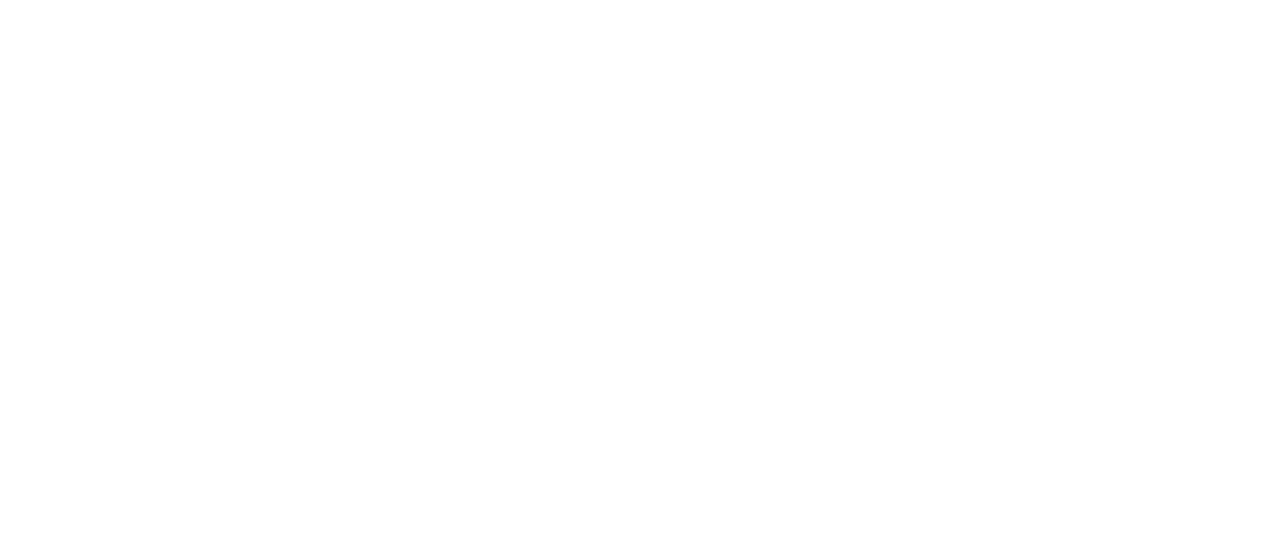
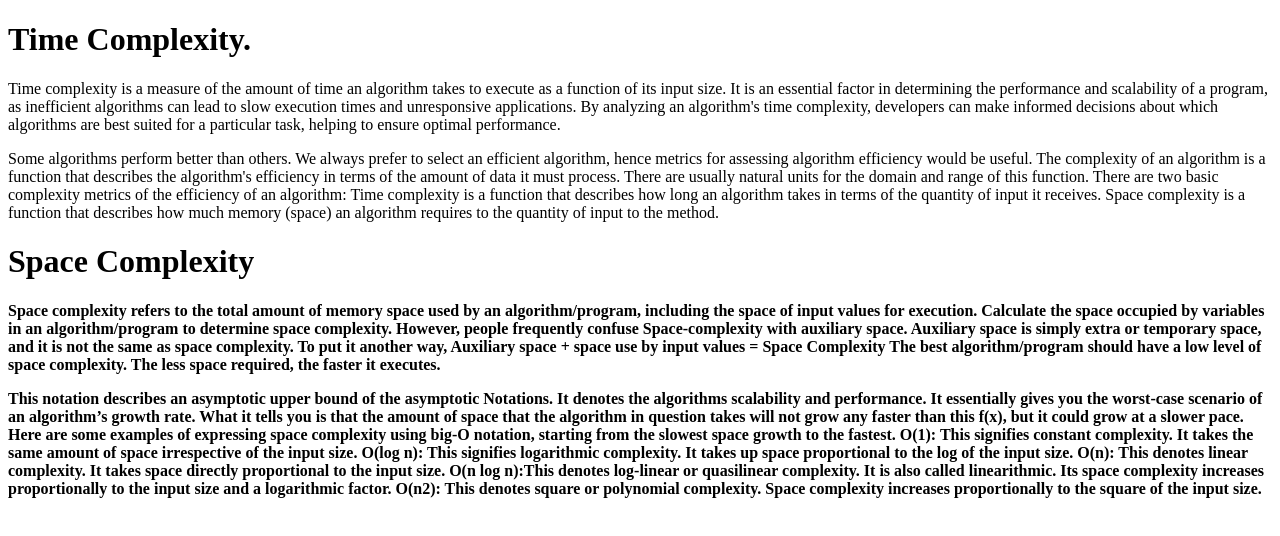
Before and after one commit to acciojob/time-and-space-complexity-HckerBoy95, a website: page main.html in a window 1280 px wide. Drawn offline with Linux system fonts and the light colour scheme.

Commit message:
created a submission

```diff
--- a/main.html
+++ b/main.html
@@ -7,7 +7,35 @@
 </head>
 
 <body>
-	<!-- the entire body must be written by student -->
+	<h1>Time Complexity.</h1>
+	<p>Time complexity is a measure of the amount of time an algorithm takes to execute as a function of its input size. It is an essential factor in determining the performance and scalability of a program, as inefficient algorithms can lead to slow execution times and unresponsive applications. By analyzing an algorithm's time complexity, developers can make informed decisions about which algorithms are best suited for a particular task, helping to ensure optimal performance.
+</p>
+
+	<p>Some algorithms perform better than others. We always prefer to select an efficient algorithm, hence metrics for assessing algorithm efficiency would be useful.
+
+The complexity of an algorithm is a function that describes the algorithm's efficiency in terms of the amount of data it must process. There are usually natural units for the domain and range of this function. There are two basic complexity metrics of the efficiency of an algorithm:
+
+Time complexity is a function that describes how long an algorithm takes in terms of the quantity of input it receives.
+Space complexity is a function that describes how much memory (space) an algorithm requires to the quantity of input to the method.</p>
+
+	<h1>Space Complexity</h1>
+	<b><p>Space complexity refers to the total amount of memory space used by an algorithm/program, including the space of input values for execution. Calculate the space occupied by variables in an algorithm/program to determine space complexity.
+
+However, people frequently confuse Space-complexity with auxiliary space. Auxiliary space is simply extra or temporary space, and it is not the same as space complexity. To put it another way,
+
+Auxiliary space + space use by input values = Space Complexity
+
+The best algorithm/program should have a low level of space complexity. The less space required, the faster it executes.
+	</p>
+		<p>This notation describes an asymptotic upper bound of the asymptotic Notations. It denotes the algorithms scalability and performance. It essentially gives you the worst-case scenario of an algorithm’s growth rate. What it tells you is that the amount of space that the algorithm in question takes will not grow any faster than this f(x), but it could grow at a slower pace.
+
+Here are some examples of expressing space complexity using big-O notation, starting from the slowest space growth to the fastest.
+
+O(1): This signifies constant complexity. It takes the same amount of space irrespective of the input size.
+O(log n): This signifies logarithmic complexity. It takes up space proportional to the log of the input size.
+O(n): This denotes linear complexity. It takes space directly proportional to the input size.
+O(n log n):This denotes log-linear or quasilinear complexity. It is also called linearithmic. Its space complexity increases proportionally to the input size and a logarithmic factor.
+O(n2): This denotes square or polynomial complexity. Space complexity increases proportionally to the square of the input size.</p>
     <script type="text/javascript" src="./script.js">
 </script>
 
```
